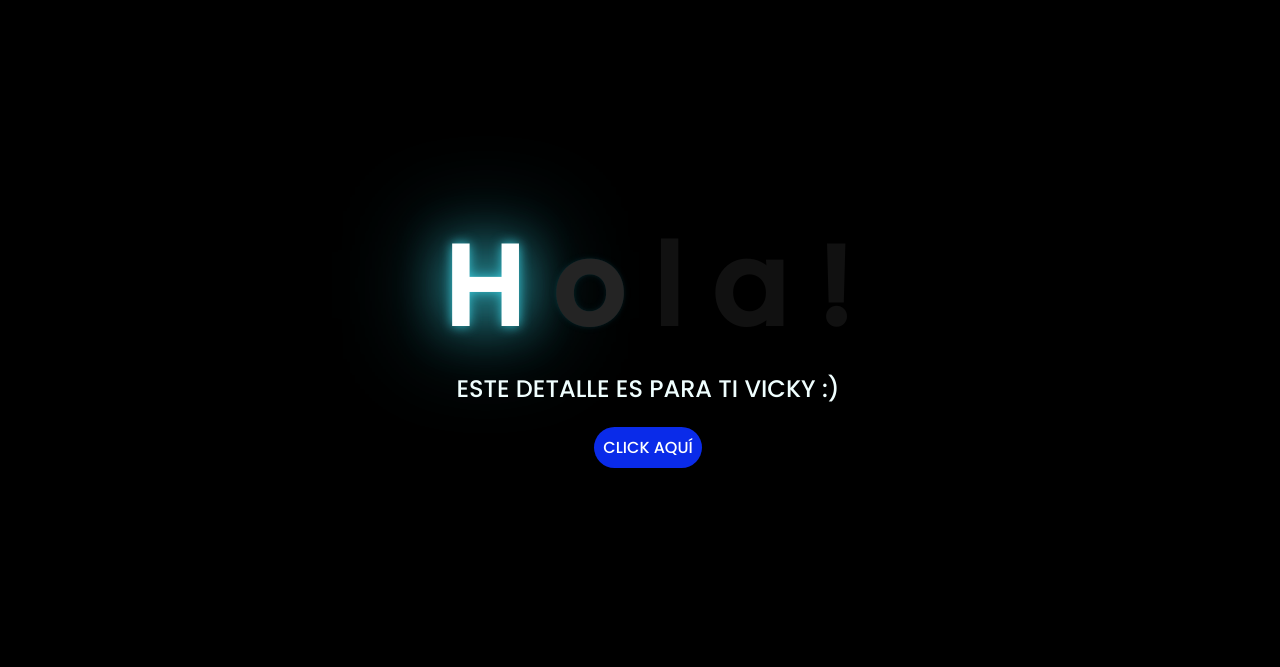
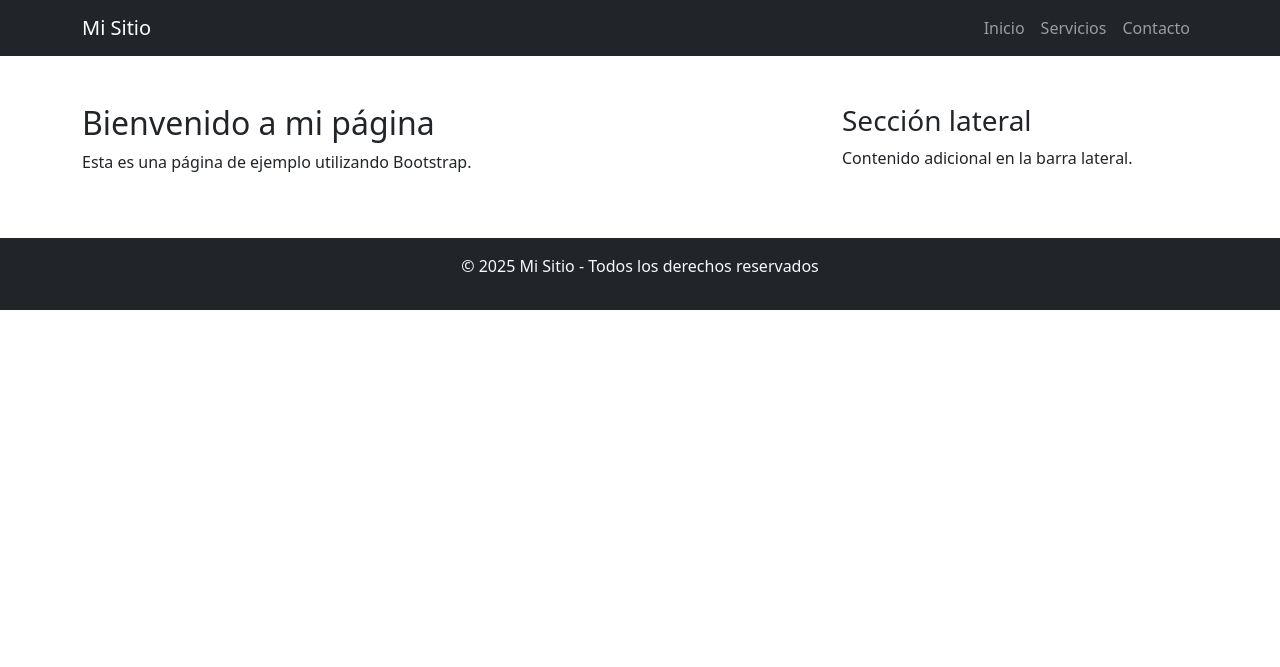
Before and after one commit to jpmarin99/jpmarin99.github.io, a plain HTML site: page index.html in a window 1280 px wide. Drawn offline with nearby package versions, Linux system fonts and the light colour scheme.

Commit message:
Update index.html

```diff
--- a/index.html
+++ b/index.html
@@ -1,31 +1,60 @@
 <!DOCTYPE html>
 <html lang="es">
-  <head>
-    <meta charset="UTF-8" />
-    <meta http-equiv="X-UA-Compatible" content="IE=edge" />
-    <meta name="viewport" content="width=device-width, initial-scale=1.0" />
-    <link rel="stylesheet" href="css/style.css" />
-    <link rel="icon" href="img/flowers.png" type="image/x-icon" />
+<head>
+    <meta charset="UTF-8">
+    <meta name="viewport" content="width=device-width, initial-scale=1">
+    <title>Mi Página Bootstrap</title>
 
-    <title>Flowers</title>
-  </head>
+    <!-- Bootstrap CSS -->
+    <link href="https://cdn.jsdelivr.net/npm/bootstrap@5.3.3/dist/css/bootstrap.min.css" rel="stylesheet">
 
-  <body>
-    <div class="greetings">
-      <span>H</span>
-      <span>o</span>
-      <span>l</span>
-      <span>a</span>
-      <span>!</span>
-    </div>
-    <div class="description">
-      <span>ESTE DETALLE ES PARA TI VICKY :)</span>
+    <!-- Estilos personalizados -->
+    <style>
+        body {
+            padding-top: 56px; /* Espacio para la barra de navegación fija */
+        }
+    </style>
+</head>
+<body>
+
+    <!-- Navbar -->
+    <nav class="navbar navbar-expand-lg navbar-dark bg-dark fixed-top">
+        <div class="container">
+            <a class="navbar-brand" href="#">Mi Sitio</a>
+            <button class="navbar-toggler" type="button" data-bs-toggle="collapse" data-bs-target="#navbarNav">
+                <span class="navbar-toggler-icon"></span>
+            </button>
+            <div class="collapse navbar-collapse" id="navbarNav">
+                <ul class="navbar-nav ms-auto">
+                    <li class="nav-item"><a class="nav-link" href="#">Inicio</a></li>
+                    <li class="nav-item"><a class="nav-link" href="#">Servicios</a></li>
+                    <li class="nav-item"><a class="nav-link" href="#">Contacto</a></li>
+                </ul>
+            </div>
+        </div>
+    </nav>
+
+    <!-- Contenido principal -->
+    <div class="container mt-5">
+        <div class="row">
+            <div class="col-md-8">
+                <h2>Bienvenido a mi página</h2>
+                <p>Esta es una página de ejemplo utilizando Bootstrap.</p>
+            </div>
+            <div class="col-md-4">
+                <h3>Sección lateral</h3>
+                <p>Contenido adicional en la barra lateral.</p>
+            </div>
+        </div>
     </div>
 
-    <div class="button">
-      <button class="botones">
-        <a href="flower.html" style="color: #fff">CLICK AQUÍ</a>
-      </button>
-    </div>
-  </body>
+    <!-- Footer -->
+    <footer class="bg-dark text-light text-center py-3 mt-5">
+        <p>&copy; 2025 Mi Sitio - Todos los derechos reservados</p>
+    </footer>
+
+    <!-- Bootstrap JS y dependencias -->
+    <script src="https://cdn.jsdelivr.net/npm/bootstrap@5.3.3/dist/js/bootstrap.bundle.min.js"></script>
+
+</body>
 </html>
```
